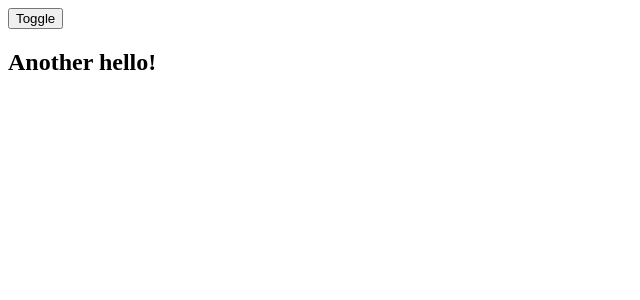
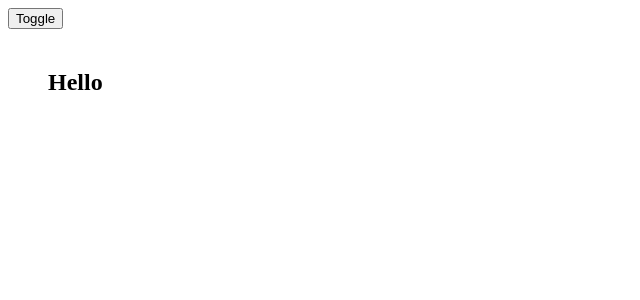
Before and after one commit to jlainezs/course_vue3bootcampCode, a Vue app in the folder unit07/71/: page / in a window 1280 px wide. Shown: the top 300 px of the page, without its empty margins (0-640 px from the left). Built offline with nearby package versions, Linux system fonts and the light colour scheme.

Commit message:
73 css animations.

```diff
--- a/unit07/71/src/App.vue
+++ b/unit07/71/src/App.vue
@@ -1,10 +1,15 @@
 <template>
   <button type="button" @click="flag = !flag">Toggle</button>
 
-  <transition name="fade" mode="out-in">
-    <h2 v-if="flag" key="main">Hello</h2>
-    <h2 v-else key="secondary">Another hello!</h2>
+  <!--<transition name="fade" mode="out-in">-->
+  <!--  <h2 v-if="flag" key="main">Hello</h2>-->
+  <!--  <h2 v-else key="secondary">Another hello!</h2>-->
+  <!--</transition>-->
+
+  <transition name="zoom" type="animation" appear>
+    <h2 v-if="flag">Hello</h2>
   </transition>
+
 </template>
 
 <script>
@@ -12,13 +17,19 @@ export default {
   name: "App",
   data(){
     return {
-      flag: false,
+      flag: true,
     }
   }
 }
 </script>
 
 <style>
+h2 {
+  width: 400px;
+  padding: 20px;
+  margin: 20px;
+}
+
 .fade-enter-from {
   opacity: 0;
 
@@ -29,6 +40,41 @@ export default {
 .fade-leave-to {
   transition: all 0.25s linear;
   opacity: 0;
+}
 
+.zoom-enter-active{
+  animation: zoon-in 1s linear forwards;
+  transition: all 2s linear;
 }
+
+.zoom-leave-active{
+  animation: zoon-out 1s linear forwards;
+  transition: all 2s linear;
+}
+
+.zoom-enter-from{
+  opacity: 0
+}
+
+.zoom-leave-to{
+  opacity: 0
+}
+
+@keyframes zoon-in{
+  from{
+    transform: scale(0,0);
+  }
+  to{
+    transform: scale(1,1);
+  }
+}
+@keyframes zoon-out{
+  from{
+    transform: scale(1,1);
+  }
+  to{
+    transform: scale(0,0);
+  }
+}
+
 </style>
```
